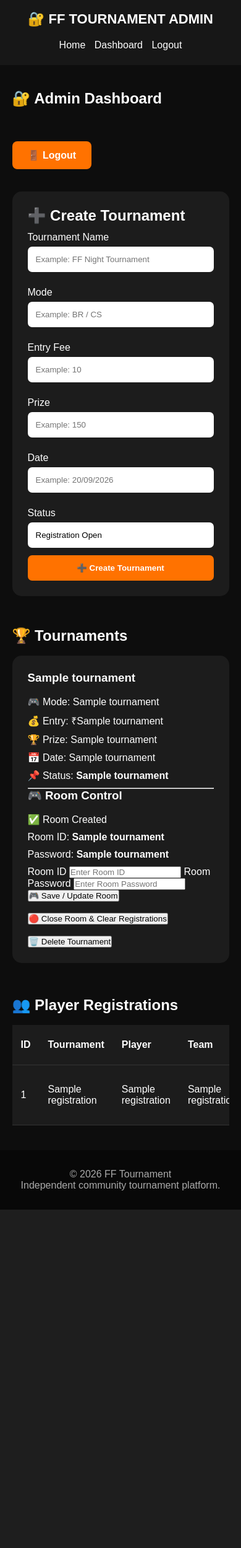
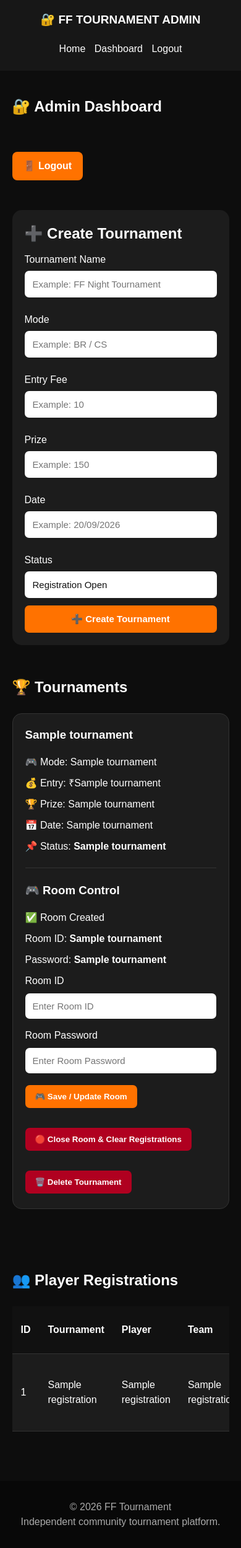
Before and after one commit to workload139-creator/Freefire-touranament, a Flask app: page /admin/panel in a window 390 px wide. Shown: the whole page at 62% size. Before the commit the page ends 1952 px from the top, so only its background shows below. Run offline with Flask 3, Linux system fonts and the light colour scheme; the visitor is signed in with stand-in values (Sample User, id 1); a database or web service that is not in the repository returns one stand-in record (values such as "Sample title"); some libraries are stand-ins or nearby versions.

Commit message:
Enhance styles and responsiveness in style.css
Added new styles for various components and improved responsiveness.

```diff
--- a/static/style.css
+++ b/static/style.css
@@ -8,10 +8,13 @@ body {
     font-family: Arial, sans-serif;
     background: #0d0d0d;
     color: white;
+    line-height: 1.5;
 }
 
 
-/* NAVBAR */
+/* =========================
+   NAVBAR
+========================= */
 
 header {
     background: #171717;
@@ -191,6 +269,16 @@ nav a {
     border: none;
 
     border-radius: 7px;
+
+    background: #fff;
+
+    color: #111;
+
+    font-size: 15px;
+}
+
+.main-form input:focus {
+    outline: 2px solid #ff7200;
 }
 
 .main-form button {
@@ -209,17 +297,56 @@ nav a {
     cursor: pointer;
 
     font-weight: bold;
+
+    font-size: 15px;
+}
+
+.main-form button:hover {
+    opacity: .85;
 }
 
 
-/* TABLE */
+/* =========================
+   PAYMENT QR
+========================= */
+
+.qr-box {
+    text-align: center;
+
+    margin: 20px 0;
+
+    padding: 15px;
+
+    background: #111;
+
+    border-radius: 10px;
+}
+
+.payment-qr {
+    width: 280px;
+
+    max-width: 100%;
+
+    display: block;
+
+    margin: 15px auto;
+}
+
+
+/* =========================
+   TABLE
+========================= */
 
 .table-container {
     overflow-x: auto;
+
+    width: 100%;
 }
 
 table {
     width: 100%;
+
+    min-width: 700px;
 
     border-collapse: collapse;
 
@@ -236,8 +363,20 @@ td {
     text-align: left;
 }
 
+th {
+    background: #111;
 
-/* DELETE */
+    font-weight: bold;
+}
+
+tr:hover {
+    background: #252525;
+}
+
+
+/* =========================
+   DELETE BUTTON
+========================= */
 
 .delete-btn {
     display: inline-block;
@@ -254,7 +393,188 @@ td {
 }
 
 
-/* FOOTER */
+/* =========================
+   ADMIN
+========================= */
+
+.admin-tournament-card {
+    margin-bottom: 25px;
+
+    border:
+        1px solid #333;
+}
+
+.admin-tournament-card hr {
+    border: 0;
+
+    border-top:
+        1px solid #333;
+
+    margin: 22px 0;
+}
+
+.admin-tournament-card input {
+    width: 100%;
+
+    padding: 12px;
+
+    margin:
+        8px 0 15px;
+
+    border: none;
+
+    border-radius: 7px;
+
+    background: white;
+
+    color: #111;
+
+    font-size: 15px;
+}
+
+.admin-tournament-card input:focus {
+    outline: 2px solid #ff7200;
+}
+
+.admin-tournament-card button {
+    padding: 11px 16px;
+
+    border: none;
+
+    border-radius: 7px;
+
+    cursor: pointer;
+
+    font-weight: bold;
+
+    margin: 4px 0;
+
+    background: #ff7200;
+
+    color: white;
+}
+
+
+/* =========================
+   VERIFY BUTTON
+========================= */
+
+.verify-button {
+    background: #168a35 !important;
+
+    color: white;
+
+    padding: 9px 14px;
+
+    border: none;
+
+    border-radius: 6px;
+
+    cursor: pointer;
+
+    font-weight: bold;
+}
+
+.verify-button:hover {
+    opacity: .85;
+}
+
+
+/* =========================
+   DANGER BUTTON
+========================= */
+
+.danger-button {
+    background: #b00020 !important;
+
+    color: white;
+
+    padding: 9px 14px;
+
+    border: none;
+
+    border-radius: 6px;
+
+    cursor: pointer;
+
+    font-weight: bold;
+}
+
+.danger-button:hover {
+    opacity: .85;
+}
+
+
+/* =========================
+   ERROR
+========================= */
+
+.error-message {
+    background: #b00020;
+
+    padding: 12px;
+
+    border-radius: 7px;
+
+    margin-bottom: 15px;
+
+    font-weight: bold;
+}
+
+
+/* =========================
+   ROOM
+========================= */
+
+.room-card {
+    text-align: center;
+
+    max-width: 600px;
+}
+
+.room-info {
+    margin-top: 25px;
+}
+
+.room-info h2 {
+    margin-top: 20px;
+    margin-bottom: 10px;
+}
+
+.room-value {
+    background: #111;
+
+    padding: 15px;
+
+    border-radius: 8px;
+
+    font-size: 22px;
+
+    font-weight: bold;
+
+    margin:
+        10px 0 25px;
+
+    word-break: break-all;
+
+    border:
+        1px solid #333;
+}
+
+.warning {
+    background: #332900;
+
+    padding: 12px;
+
+    border-radius: 7px;
+
+    color: #ffd966;
+}
+
+
+/* =========================
+   FOOTER
+========================= */
 
 footer {
     text-align: center;
@@ -264,25 +584,45 @@ footer {
     background: #080808;
 
     color: #aaa;
+
+    margin-top: 40px;
 }
 
 
-/* MOBILE */
+/* =========================
+   MOBILE
+========================= */
 
 @media (max-width: 650px) {
 
     header {
         flex-direction: column;
+
         gap: 15px;
+
+        text-align: center;
+    }
+
+    nav {
+        text-align: center;
     }
 
     nav a {
         margin: 5px;
+
         display: inline-block;
+    }
+
+    .hero {
+        min-height: 400px;
     }
 
     .hero h1 {
         font-size: 38px;
+    }
+
+    .hero p {
+        font-size: 16px;
     }
 
     .section,
@@ -291,40 +631,53 @@ footer {
     .admin-section {
         padding: 40px 5%;
     }
+
+    .card {
+        padding: 20px;
     }
 
-.tournament-card {
-    cursor: pointer;
-    transition: 0.2s;
+    .detail-card {
+        padding: 20px;
     }
 
-.tournament-card:hover {
-    transform: translateY(-5px);
+    .main-form {
+        padding: 20px;
     }
 
-.card-link {
-    display: block;
-    text-decoration: none;
-    color: inherit;
+    .payment-qr {
+        width: 240px;
     }
 
-.card-link h3 {
-    margin-bottom: 15px;
+    .room-value {
+        font-size: 18px;
     }
 
-.status {
-    font-weight: bold;
+    table {
+        min-width: 700px;
+    }
 }
 
-.register-btn {
-    display: inline-block;
-    margin-top: 15px;
+
+/* =========================
+   SMALL MOBILE
+========================= */
+
+@media (max-width: 400px) {
+
+    .logo {
+        font-size: 19px;
     }
 
-/* Payment QR */
+    .hero h1 {
+        font-size: 32px;
+    }
+
+    .btn {
+        padding:
+            11px 18px;
+    }
+
     .payment-qr {
-    width: 280px;
-    max-width: 100%;
-    display: block;
-    margin: 15px auto;
+        width: 210px;
     }
+}
```
Also changed, not shown: other parts of static/style.css (+81 -6 lines). Lines whose indentation alone changed are shown as unchanged.
